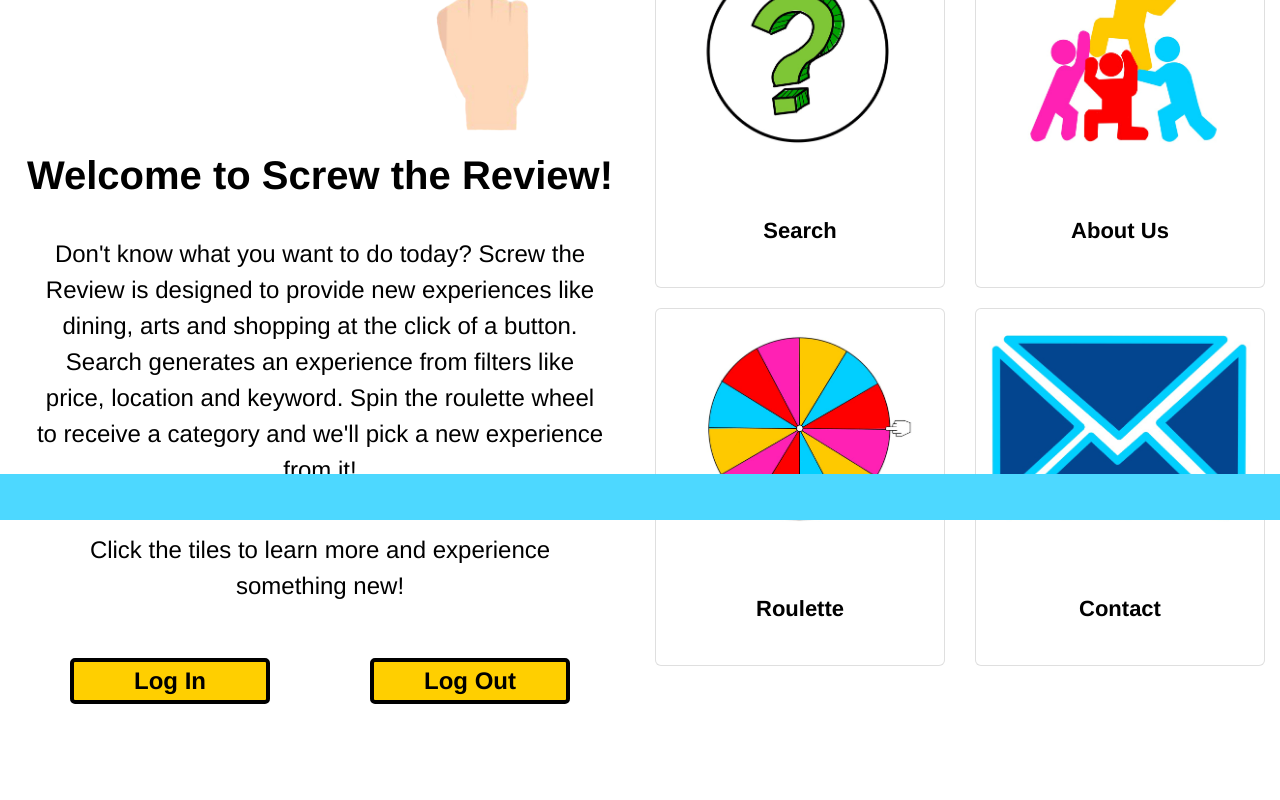
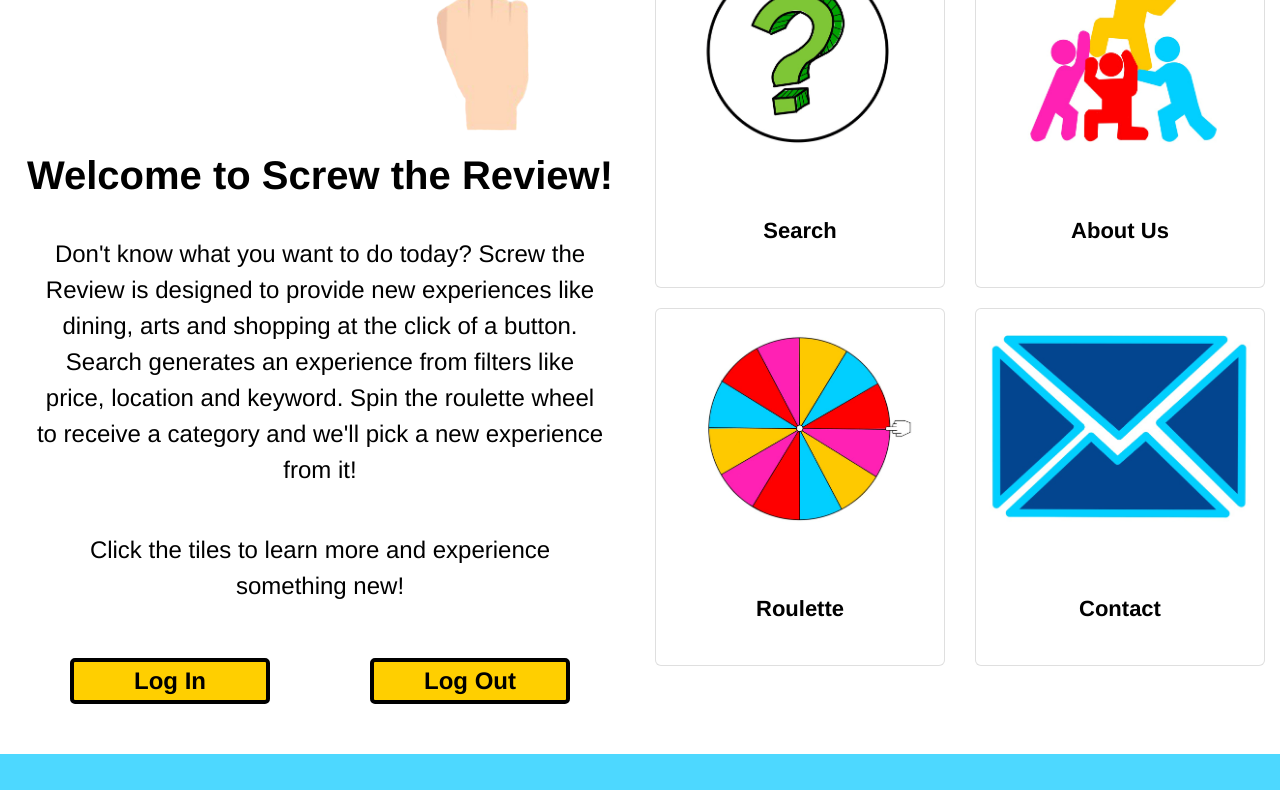
Before and after one commit to mackenzieleach/screwthereview, a React (Create React App) app: page / in a window 1280 px wide. Shown: the part 280-1080 px from the top of the page. Built offline with nearby package versions, Linux system fonts and the light colour scheme.

Commit message:
Simplified Footer Code

```diff
--- a/src/App.css
+++ b/src/App.css
@@ -20,11 +20,21 @@
 
 /* bootstrap overrides */
 .container {
-  max-width: 100%;
+  /* max-width: 100%; */
+  flex: 1
+}
+
+body{
+  display: flex;
+  min-height: 100vh;
+  flex-direction: column;
 }
 
 .page-container {
-  height: -webkit-fill-available;
+  /* Known bug-fix for footer not sticking on different viewports*/
+  min-height: 100vh;
+  min-height: -webkit-fill-available;
+  min-height: fill-available;
 }
 
 .row {
@@ -57,12 +67,14 @@
   --mainColor: #4dd8ff;
 }
 
-.main-footer{
-  position: sticky;
-  left: 0;
-  right: 0;
-  bottom: 0;
+#str-footer{
+  background-color: #4dd8ff;
+  display: flex;
+  flex-wrap: wrap;
+  min-width: 100%;
 }
+
+
 
 /* LANDING PAGE*/
 #logo {
@@ -70,8 +82,12 @@
 }
 
 #home-container, #account-container, #about-container, #search-container {
-  width: -webkit-fill-available;;
-  height: -webkit-fill-available;;
+  width: -webkit-fill-available;
+
+  /* Known bug-fix for footer not sticking on different viewports*/
+  min-height: 100vh;
+  min-height: -webkit-fill-available;
+  min-height: fill-available;
 }
 
 #welcome {
@@ -235,6 +251,7 @@ input {
   border: 4px solid black;
   font-size: 20px;
   border-radius:5px;
+  margin-bottom: 20px;
 }
 
 /* override form styling */
@@ -315,10 +332,6 @@ button#dollarButton:focus:not(:focus-visible), button#distance-button:focus:not(
   display: block;
 }
 
-#str-search {
-  margin-bottom: 20px;
-}
-
 .distanceButton {
   background: none;
   border: 4px solid black;
@@ -345,5 +358,4 @@ button#dollarButton:focus:not(:focus-visible), button#distance-button:focus:not(
   margin-left: auto;
   margin-right: auto;
   display: block;
-
 }
--- a/src/Footer.js
+++ b/src/Footer.js
@@ -1,26 +1,14 @@
-import styled from 'styled-components';
+import React, { Component } from 'react';
 
-function Footer() {
-    return (
-        <FooterContainer className="main-footer">
-            <div className="footer-middle">
-                <div className="container">
-                    <div className="row">
-                    </div>
+export default class Footer extends Component {
+    render() {
+        return (
+            <footer className="str-footer" id="str-footer">
+                <div class="container" id="str-footer">
+                    <span>&nbsp;</span>
                 </div>
-            </div>
-        </FooterContainer>
-    );
+            </footer>
+
+        )
+    }
 }
-
-export default Footer;
-
-const FooterContainer = styled.footer`
-.footer-middle{
-    background: var(--mainColor);
-    padding-top: 10px;
-    padding-bottom: 20px;
-    padding-left: 20px;
-}
-
-`;
```
